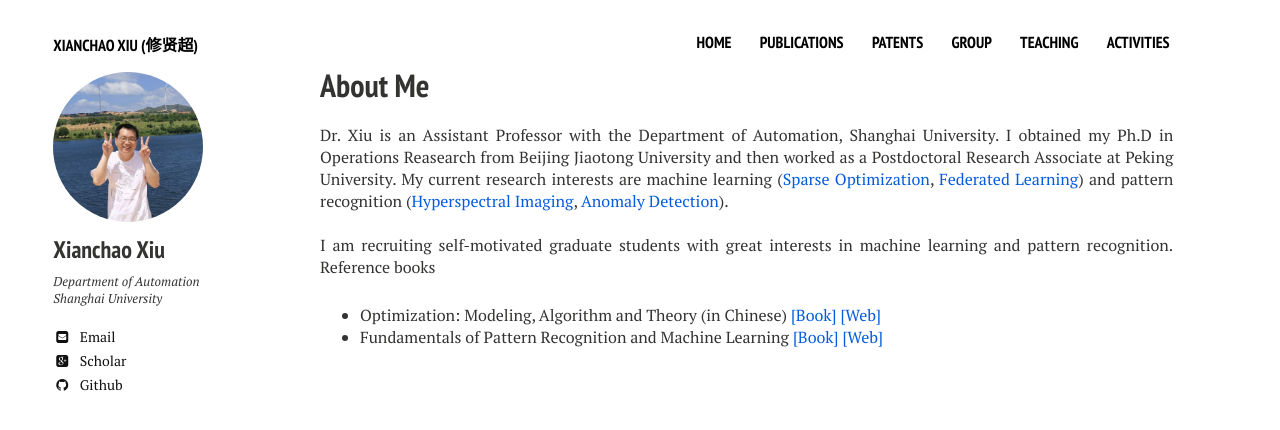
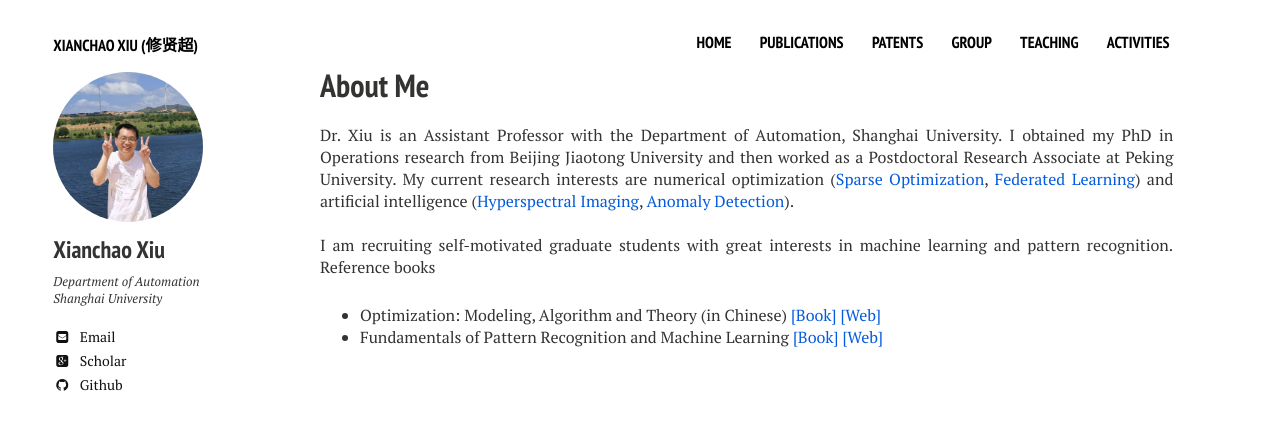
Before and after one commit to xianchaoxiu/xianchaoxiu.github.io, a Jekyll site: the page built from index.md, in a window 1280 px wide. Shown: the top 430 px of the page. Built offline with Jekyll 4.4.1, drawn with Linux system fonts in a browser that asks for light colours; nearby versions of some CDN libraries.

Commit message:
Update home2.html

```diff
--- a/_layouts/home2.html
+++ b/_layouts/home2.html
@@ -22,9 +22,9 @@
   <div id="index">
   <h1>About Me</h1>
       <p> Dr. Xiu is an Assistant Professor with the Department of Automation, Shanghai University.
-	      I obtained my Ph.D in Operations Reasearch from Beijing Jiaotong University and then worked as a Postdoctoral Research Associate at Peking University.
-	      My current research interests are machine learning (<a href="https://github.com/xianchaoxiu/Sparse-Optimization" class="textlink" target="_blank">Sparse Optimization</a>, <a href="https://github.com/xianchaoxiu/Federated-Learning" class="textlink" target="_blank">Federated Learning</a>)
-	      and pattern recognition (<a href="https://github.com/xianchaoxiu/Hyperspectral-Imaging" class="textlink" target="_blank">Hyperspectral Imaging</a>, <a href="https://github.com/xianchaoxiu/Anomaly-Detection" class="textlink" target="_blank">Anomaly Detection</a>). <br><br>
+	      I obtained my PhD in Operations research from Beijing Jiaotong University and then worked as a Postdoctoral Research Associate at Peking University.
+	      My current research interests are numerical optimization (<a href="https://github.com/xianchaoxiu/Sparse-Optimization" class="textlink" target="_blank">Sparse Optimization</a>, <a href="https://github.com/xianchaoxiu/Federated-Learning" class="textlink" target="_blank">Federated Learning</a>)
+	      and artificial intelligence (<a href="https://github.com/xianchaoxiu/Hyperspectral-Imaging" class="textlink" target="_blank">Hyperspectral Imaging</a>, <a href="https://github.com/xianchaoxiu/Anomaly-Detection" class="textlink" target="_blank">Anomaly Detection</a>). <br><br>
 
 	      I am recruiting self-motivated graduate students with great interests in machine learning and pattern recognition. Reference books
         <ul>
```
